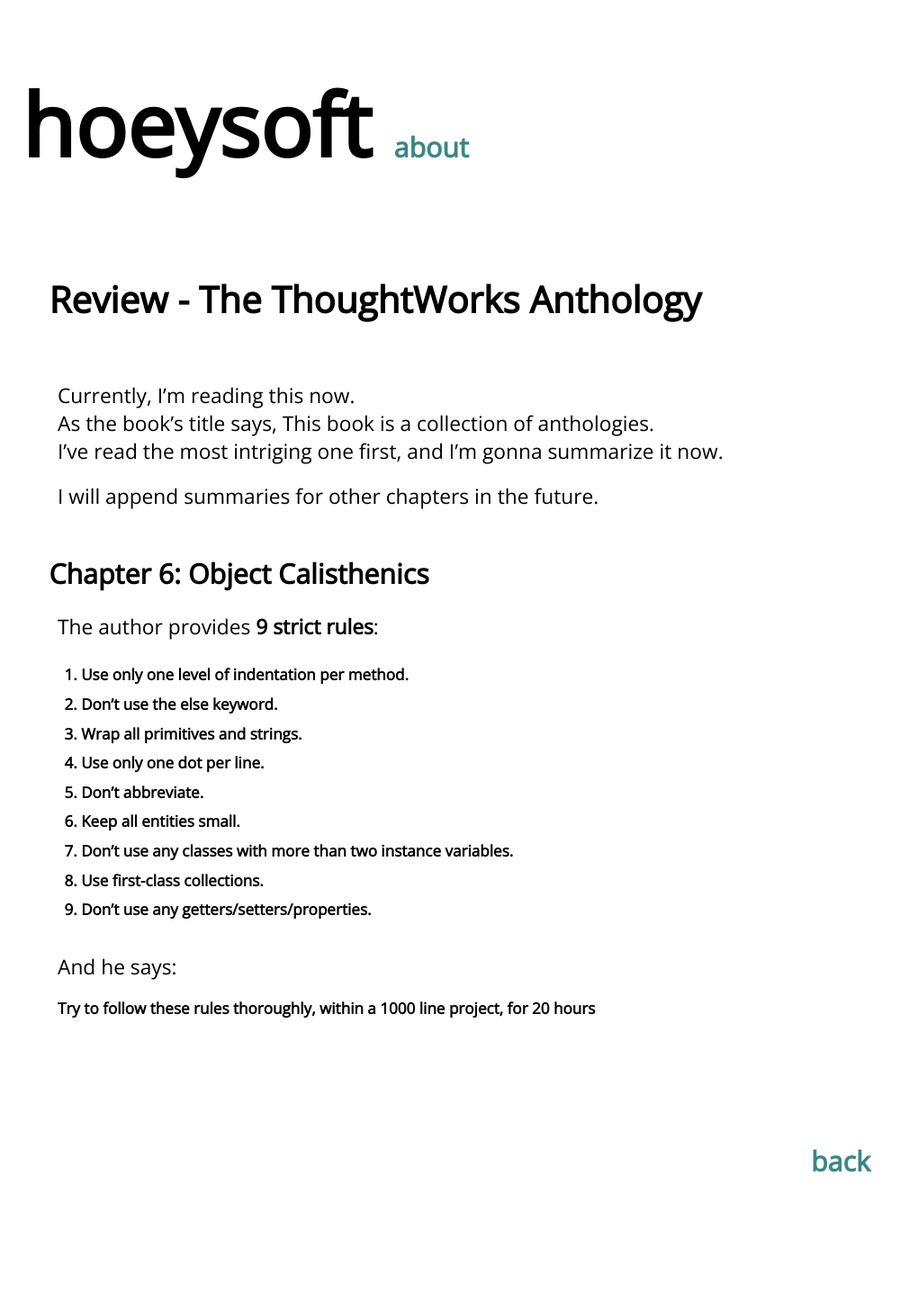
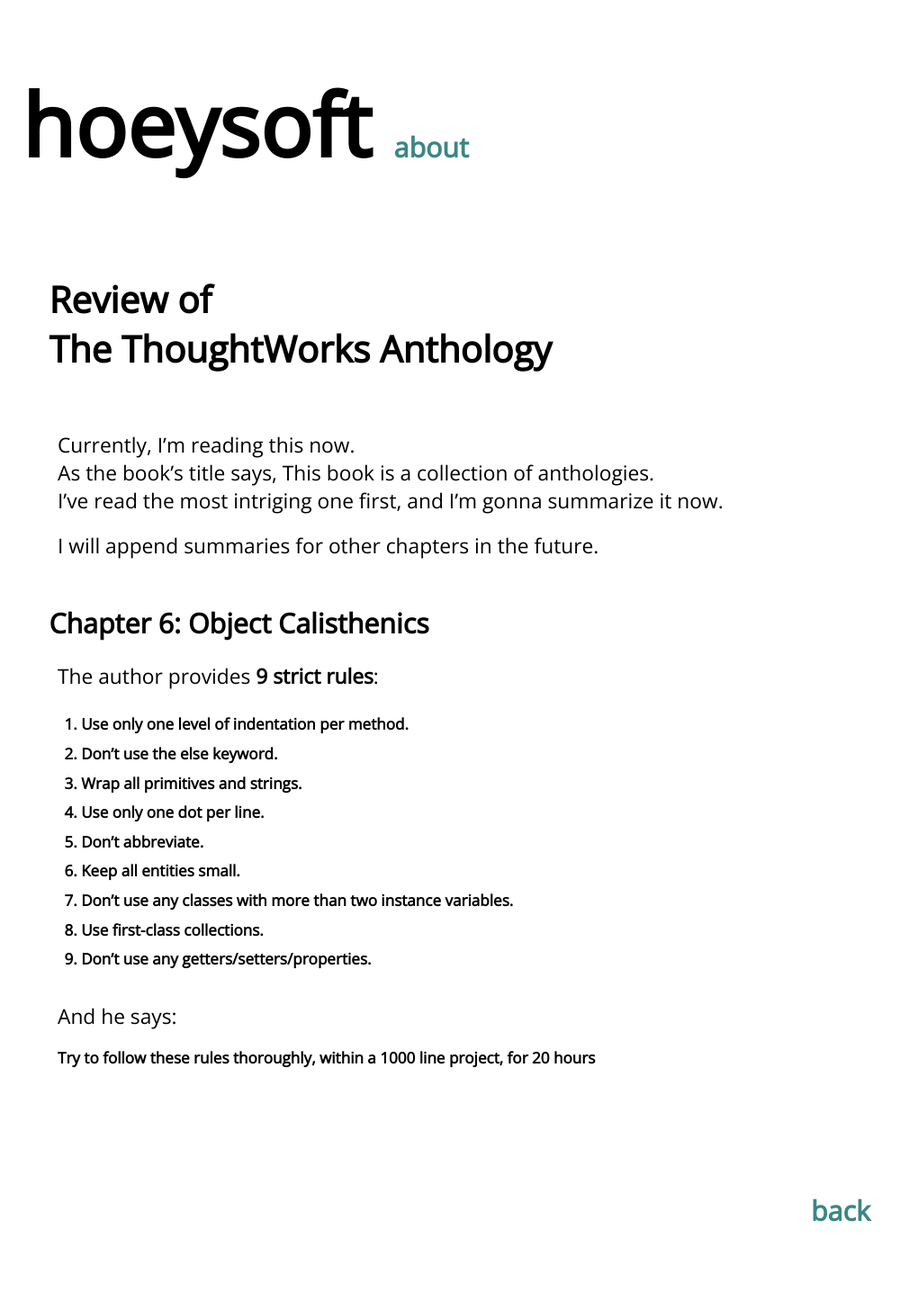
Before and after one commit to hoeysoft/hoeysoft.github.io, a Jekyll site: the page built from _posts/2015-06-14-review-of-the-thoughtworks-anthology.md, in a window 1280 px wide. Shown: the whole page at 90% size, without its empty margins (136-1136 px from the left). Built offline with Jekyll 4.4.1, drawn with Linux system fonts in a browser that asks for light colours; nearby versions of some CDN libraries; before the commit the page ends 1401 px from its top, so only the background shows below that.

Commit message:
posts renamed

```diff
--- a/_posts/2015-06-14-review-the-thoughtworks-anthology.md
+++ b/_posts/2015-06-14-review-of-the-thoughtworks-anthology.md
@@ -1,15 +1,19 @@
 ---
-title: Review - The ThoughtWorks Anthology
+title: >
+    Review of <br>
+    The ThoughtWorks Anthology<br>
 ---
-{{ page.title }}
-================
+#{{ page.title }}
+
 Currently, I'm reading this now.
 As the book's title says, This book is a collection of anthologies.
 I've read the most intriging one first, and I'm gonna summarize it now.
 
 I will append summaries for other chapters in the future.
 
+
 ## Chapter 6: Object Calisthenics
+
 The author provides **9 strict rules**:
 
 1. Use only one level of indentation per method.
```
Also changed, not shown: _posts/2015-05-04-blog-bootstrapping.md (renamed from _posts/2015-05-04-bootstrapping-of-this-blog.md, +1 -1 lines).
